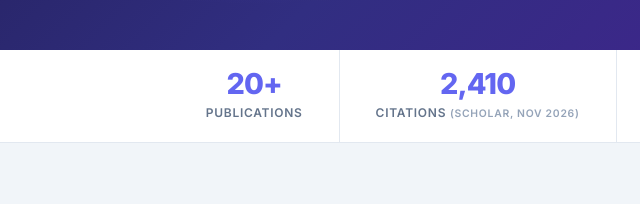
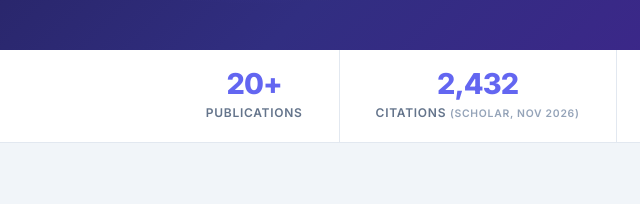
Before and after one commit to ajithsuresh/ajithsuresh.github.io, a plain HTML site: page portfolio.html in a window 1280 px wide. Shown: the part 572-776 px from the top of the page, 0-640 px from the left. Drawn offline with Linux system fonts and the light colour scheme.

Commit message:
Update citation count [skip ci]

```diff
--- a/portfolio.html
+++ b/portfolio.html
@@ -64,7 +64,7 @@
     </div>
     <div class="pf-stat">
       <a href="https://scholar.google.com/citations?user=uXP9hiMAAAAJ&hl=en" target="_blank" style="text-decoration:none;display:contents">
-        <span class="pf-stat-num">2,410</span>
+        <span class="pf-stat-num">2,432</span>
         <span class="pf-stat-label">Citations <span style="font-size:0.65rem;color:#94a3b8">(Scholar, Nov 2026)</span></span>
       </a>
     </div>
```
